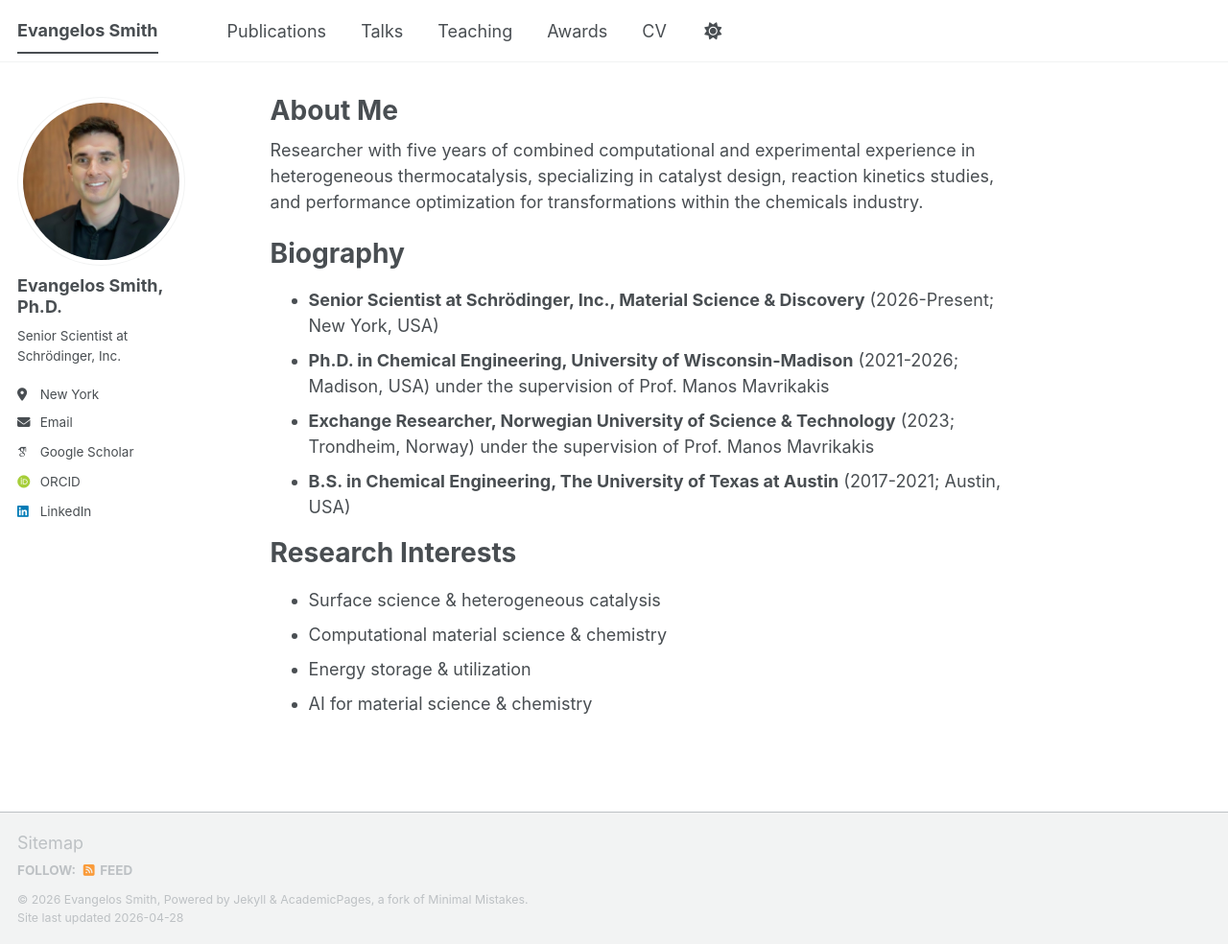
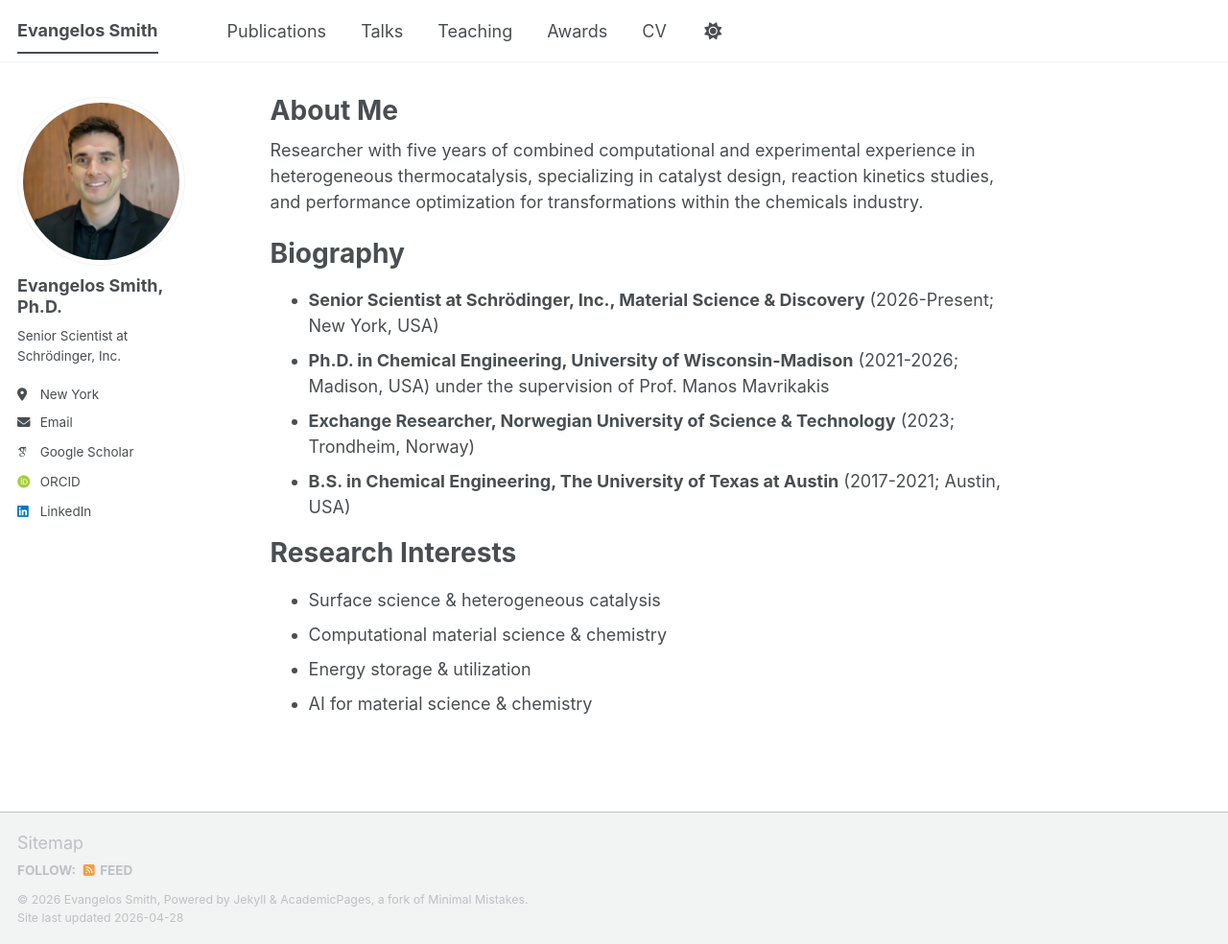
Before and after one commit to evangelossmith/evangelossmith.github.io, a Jekyll site: the page built from _pages/about.md, in a window 1280 px wide and 984 px high. Shown: the whole window at 96% size. Built offline with Jekyll 4.4.1, drawn with Linux system fonts in a browser that asks for light colours; some web fonts are replaced; a script bundle is joined from its source files by our own code; library files that are not in the unit come from our copies.

Commit message:
Update about.md

```diff
--- a/_pages/about.md
+++ b/_pages/about.md
@@ -13,7 +13,7 @@ Biography
 ======
 - **Senior Scientist at Schrödinger, Inc., Material Science & Discovery** (2026-Present; New York, USA)
 - **Ph.D. in Chemical Engineering, University of Wisconsin-Madison** (2021-2026; Madison, USA) under the supervision of Prof. Manos Mavrikakis
-- **Exchange Researcher, Norwegian University of Science & Technology** (2023; Trondheim, Norway) under the supervision of Prof. Manos Mavrikakis
+- **Exchange Researcher, Norwegian University of Science & Technology** (2023; Trondheim, Norway)
 - **B.S. in Chemical Engineering, The University of Texas at Austin** (2017-2021; Austin, USA)
 
 Research Interests
```
